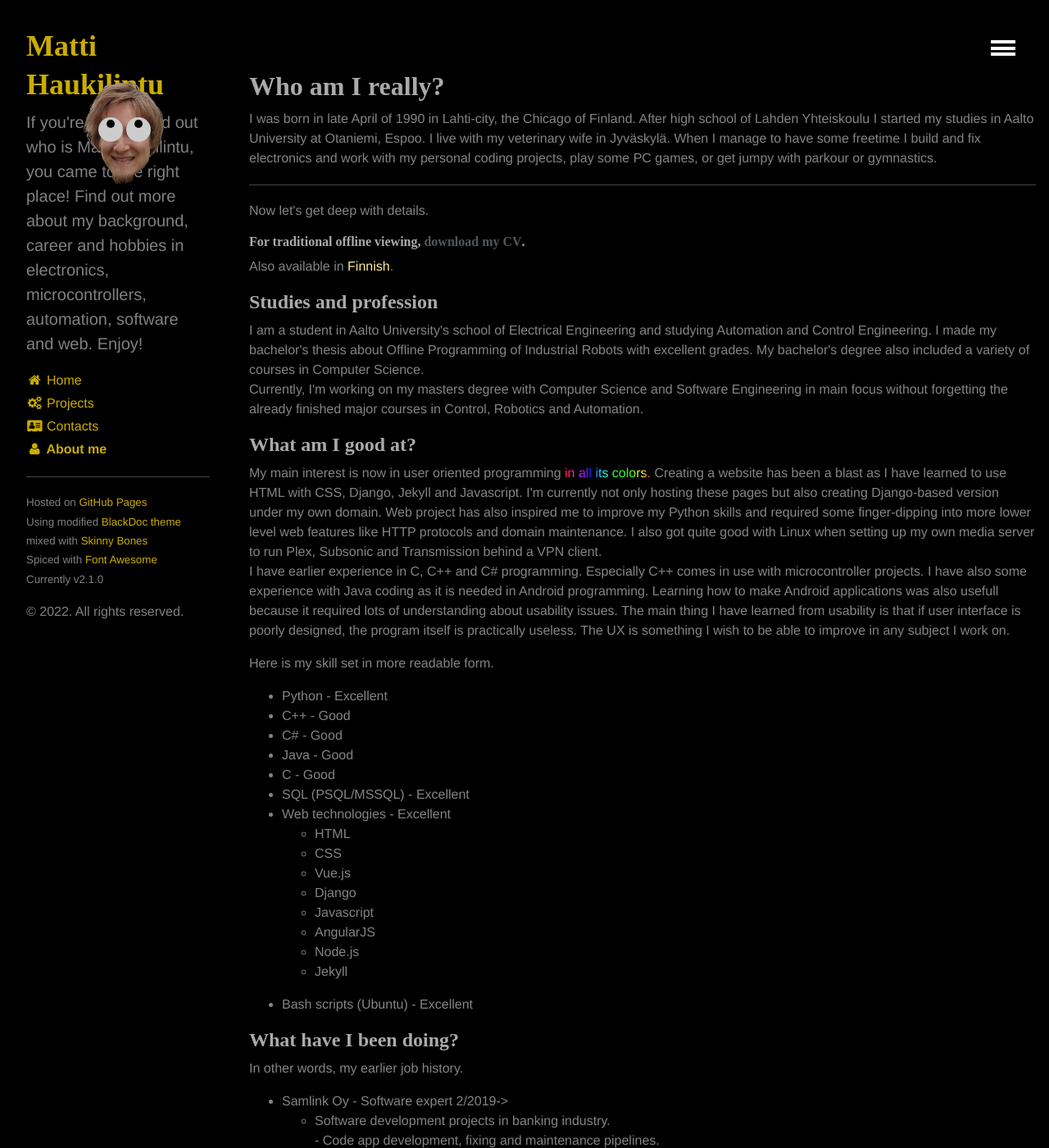
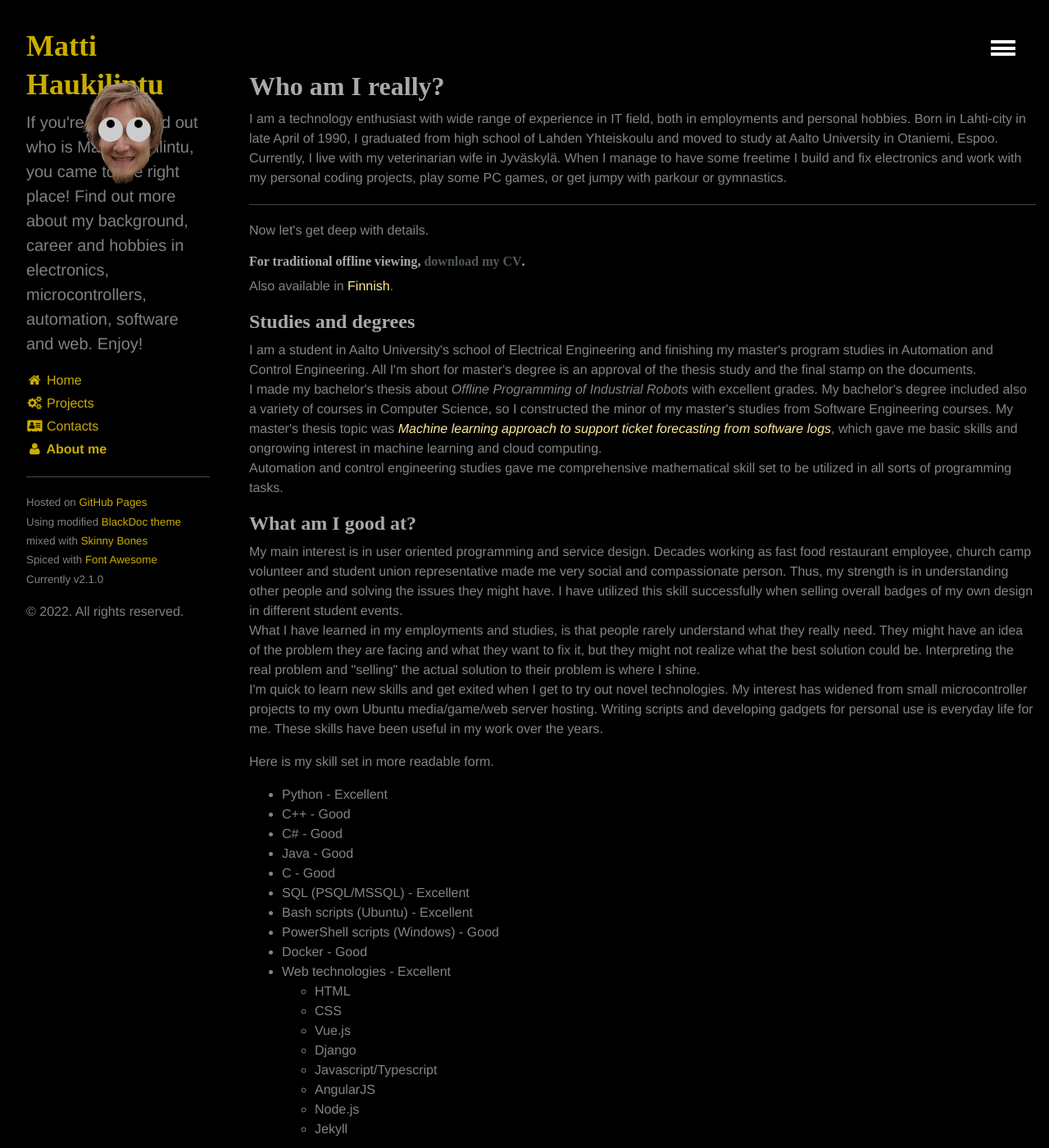
Before and after one commit to Amatson/Amatson.github.io, a Jekyll site: the page built from about/index.html, in a window 1280 px wide and 1400 px high. Shown: the whole window at 82% size. Built offline with Jekyll 4.4.1, drawn with Linux system fonts in a browser that asks for light colours; some of the changed text lies outside the part shown.

Commit message:
Using WSL for localhost serving! Updated for next job search iteration.

```diff
--- a/Gemfile
+++ b/Gemfile
@@ -6,6 +6,7 @@ gem "jekyll-sitemap"
 gem "jekyll-gist"
 gem "jekyll-feed"
 gem "github-pages", group: :jekyll_plugins
+gem 'jekyll-watch'
 
 # group :jekyll_plugins do
 #   gem 'jekyll-picture-tag', git: 'https://github.com/robwierzbowski/jekyll-picture-tag/'
--- a/_config.yml
+++ b/_config.yml
@@ -12,6 +12,7 @@ feed:
 fawesome: fa-home
 version: 2.1.0
 image: teaser_home.jpg
+address-city: Jyväskylä
 
 # Jekyll configuration
 
--- a/_includes/navigation-sliding.html
+++ b/_includes/navigation-sliding.html
@@ -3,7 +3,7 @@
   <ul class="menu-item">
 
     <div>
-      <li><a class="sidebar-nav-item{% if page.url == '/' %} active{% endif %}" href="">
+      <li><a class="sidebar-nav-item{% if page.url == '/' %} active{% endif %}" href="/">
 
       {% if site.image != null %}
         <img src="{{ site.baseurl }}/assets/images/{{ site.image }}" alt="teaser" class="teaser">
--- a/_posts/2017-01-10-initial-post.markdown
+++ b/_posts/2017-01-10-initial-post.markdown
@@ -5,6 +5,8 @@ date:   2017-01-10 23:46:36 +0200
 categories: jekyll update
 ---
 A small reminder to me about these Jekyll posts.
+
+<!--more-->
 
 These posts can be found in the `_posts` directory. Site can be build in many different ways, but currently I must use command `bundle exec jekyll serve`, which launches a web server and auto-regenerates your site when a file is updated.
 
--- a/_posts/2017-01-12-github-pages-with-jekyll.markdown
+++ b/_posts/2017-01-12-github-pages-with-jekyll.markdown
@@ -8,6 +8,8 @@ permalink: genesis
 ---
 What is this, I don't even... \\
 I am now writing my first "document post" to my own websites! So... um.. Hello world!
+
+<!--more-->
 
 ### How it all started...
 Two weeks ago I started my personal website project to get a suitable online database to my project documentaries and a portfolio/CV/show-off web page. The idea started from Web Software Development course and Django seemed a fun way to create personal web pages.
--- a/about/index.html
+++ b/about/index.html
@@ -5,10 +5,14 @@ fawesome: fa-user
 image: teaser_about.jpg
 ---
 <h1>Who am I really?</h1>
-<p>I was born in late April of 1990 in Lahti-city, the Chicago of Finland.
-  After high school of Lahden Yhteiskoulu I started my studies in
-  Aalto University at Otaniemi, Espoo. I live with my veterinary
-  wife in Jyväskylä. When I manage to have some freetime
+<p>I am a technology enthusiast with wide range of experience in IT field,
+  both in employments and personal hobbies.
+  Born in Lahti-city in late April of 1990,
+  I graduated from high school of Lahden Yhteiskoulu and moved to study at
+  Aalto University in Otaniemi, Espoo.
+  Currently,
+  I live with my veterinarian wife in {{ site.address-city }}.
+  When I manage to have some freetime
   I build and fix electronics and work with my personal coding projects,
   play some PC games, or get jumpy with parkour or gymnastics.
 <br>
@@ -19,26 +23,65 @@ Now let's get deep with details.</p>
 <h4>For traditional offline viewing, <a href="/cv/out/cv_matti-haukilintu.pdf">download my CV</a>.</h4>
 <p>Also available in <a href="/cv/out/cv_matti-haukilintu_fin.pdf"> Finnish</a>.</p>
 
-<h2 id="studies">Studies and profession</h2>
+
+<h2 id="studies">Studies and degrees</h2>
 <p>
-  I am a student in Aalto University's school of Electrical Engineering and studying Automation and Control Engineering. I made my bachelor's thesis about Offline Programming of Industrial Robots with excellent grades. My bachelor's degree also included a variety of courses in Computer Science.
+  {% capture nowunix %}{{'site.time' | date: '%s'}}{% endcapture %}
+  {% capture graduation %}{{ '31-08-2022' | date: '%s'}}{% endcapture %}
+
+  {% if graduation < nowunix %}
+    I am a student in Aalto University's school of Electrical Engineering
+    and finishing my master's program studies in Automation and Control Engineering.
+    All I'm short for master's degree is an approval of the thesis study and the final stamp on the documents.
+  {% else %}
+    I graduated from Aalto University's school of Electrical Engineering
+    with major in Automation and Control Engineering master's program in summer 2022.
+  {% endif %}
   <br>
-  Currently, I'm working on my masters degree with Computer Science and Software Engineering in main focus without forgetting the already finished major courses in Control, Robotics and Automation.
+  I made my bachelor's thesis about <i>Offline Programming of Industrial Robots</i> with excellent grades.
+  My bachelor's degree included also a variety of courses in Computer Science,
+  so I constructed the minor of my master's studies from Software Engineering courses.
+  My master's thesis topic was
+  <a href="https://github.com/Amatson/thesis/blob/main/out/thesis_main.pdf">
+    <i>Machine learning approach to support ticket forecasting from software logs</i></a>,
+  which gave me basic skills and ongrowing interest in machine learning and cloud computing.
   <br>
+  Automation and control engineering studies gave me comprehensive mathematical skill set
+  to be utilized in all sorts of programming tasks.
 </p>
 <h2 id="skills">What am I good at?</h2>
 <p>
-  My main interest is now in user oriented programming <span class="rainbow">in all its colors.</span> Creating a website has been a blast as I have learned to use HTML with CSS, Django, Jekyll and Javascript. I'm currently not only hosting these pages but also creating Django-based version under my own domain. Web project has also inspired me to improve my Python skills and required some finger-dipping into more lower level web features like HTTP protocols and domain maintenance. I also got quite good with
-  Linux when setting up my own media server to run Plex, Subsonic and Transmission behind a VPN client.
+  My main interest is in user oriented programming and service design.
+  Decades working as fast food restaurant employee, church camp volunteer
+  and student union representative made me very social and compassionate person.
+  Thus, my strength is in understanding other people and solving the issues they might have.
+  I have utilized this skill successfully when selling overall badges of my own design in different student events.
   <br>
-  I have earlier experience in C, C++ and C# programming. Especially C++
+  What I have learned in my employments and studies, is that people rarely understand what they really need.
+  They might have an idea of the problem they are facing and what they want to fix it,
+  but they might not realize what the best solution could be.
+  Interpreting the real problem and "selling" the actual solution to their problem is where I shine.
+  <!--{#
+    Creating a website has been a blast as I have learned to use HTML with CSS, Django, Jekyll and Javascript.
+    I'm currently not only hosting these pages but also creating Django-based version under my own domain.
+    Web project has also inspired me to improve my Python skills and required some finger-dipping into more lower level web features
+    like HTTP protocols and domain maintenance. I also got quite good with
+    Linux when setting up my own media server to run Plex, Subsonic and Transmission behind a VPN client. #}-->
+  <br>
+  I'm quick to learn new skills and get exited when I get to try out novel technologies.
+  My interest has widened from small microcontroller projects to my own Ubuntu media/game/web server hosting.
+  Writing scripts and developing gadgets for personal use is everyday life for me.
+  These skills have been useful in my work over the years.
+
+  <!--{# I have earlier experience in C, C++ and C# programming. Especially C++
    comes in use with microcontroller projects. I have also some experience with
    Java coding as it is needed in Android programming. Learning how to make
-  Android applications was also usefull because it required lots of
+   Android applications was also useful because it required lots of
    understanding about usability issues. The main thing I have learned from
    usability is that if user interface is poorly designed, the program itself
    is practically useless. The <span title="User Experience">UX</span> is
-  something I wish to be able to improve in any subject I work on.
+   something I wish to be able to improve in any subject I work on.#}-->
+
    <br></p>
    <p class="before-list">Here is my skill set in more readable form.</p>
    <ul class="skills">
@@ -48,18 +91,20 @@ Now let's get deep with details.</p>
      <li>Java - Good</li>
      <li>C - Good</li>
      <li>SQL (PSQL/MSSQL) - Excellent</li>
+     <li>Bash scripts (Ubuntu) - Excellent</li>
+     <li>PowerShell scripts (Windows) - Good</li>
+     <li>Docker - Good</li>
      <li>Web technologies - Excellent
        <ul>
          <li>HTML</li>
          <li>CSS</li>
          <li>Vue.js</li>
          <li>Django</li>
-        <li>Javascript</li>
+         <li>Javascript/Typescript</li>
          <li>AngularJS</li>
          <li>Node.js</li>
          <li>Jekyll</li>
        </ul></li>
-    <li>Bash scripts (Ubuntu) - Excellent</li>
    </ul>
  <h2 id="jobs">What have I been doing?</h2>
  <p>
@@ -71,11 +116,10 @@ Now let's get deep with details.</p>
                - Code app development, fixing and maintenance pipelines.<br>
                - DNA Entertainment platform development with Node.js and Angular.<br>
                - WEB UI development for DNA customer management with Quasar and Typescript.<br>
-              - More to come...
              </li>
              <li>Also legacy service maintenance related to power grid failure messaging and Chamber of Commerce document handling.<br>
                - Deep dive to understand Ubuntu server environments, virtual servers and scripting.<br>
-              - Keywords: Maven, ANT, PSQL, Glassfish, Wildfly, Liferay, Alfresco
+               - Keywords: Java, Maven, ANT, PSQL, Glassfish, Wildfly, Liferay, Alfresco
              </li>
          </ul>
      </li>
--- a/contacts/index.html
+++ b/contacts/index.html
@@ -9,7 +9,7 @@ image: teaser_address.jpg
 <p>
   I'd be happy to receive feedback about this page. In this and in other matters, feel free to contact me.
   <ul class="contact">
-    <li><a href="mailto:matsojala@gmail.com">
+    <li><a href="mailto:matson-homepage@haukilintu.fi">
       <span class="fa-stack fa-lg">
         <i class="fa fa-envelope fa-stack-2x" aria-hidden="true" style="color:#ffffff"></i>
         <i class="fa fa-envelope-o fa-stack-2x" aria-hidden="true" style="color:#ff0000"></i>
@@ -26,7 +26,7 @@ image: teaser_address.jpg
         <i class="fa fa-square fa-stack-2x" aria-hidden="true" style="color:#ffffff"></i>
         <i class="fa fa-facebook-square fa-stack-2x" aria-hidden="true" style="color:blue"></i>
       </span> Via Facebook</a></li>
-    <li><a href="https://fi.linkedin.com/in/matti-ojala">
+    <li><a href="https://www.linkedin.com/in/matti-haukilintu/">
       <span class="fa-stack fa-lg">
         <i class="fa fa-square fa-stack-2x" aria-hidden="true" style="color:#ffffff"></i>
         <i class="fa fa-linkedin-square fa-stack-2x" aria-hidden="true" style="color:#0066ff"></i>
```
Also changed, not shown: Gemfile.lock, _drafts/raspberry-bluetooth-player-draft.markdown (renamed from _posts/2021-03-20-raspberry-bluetooth-player.markdown), 4 other files. Lines whose indentation alone changed are shown as unchanged.
